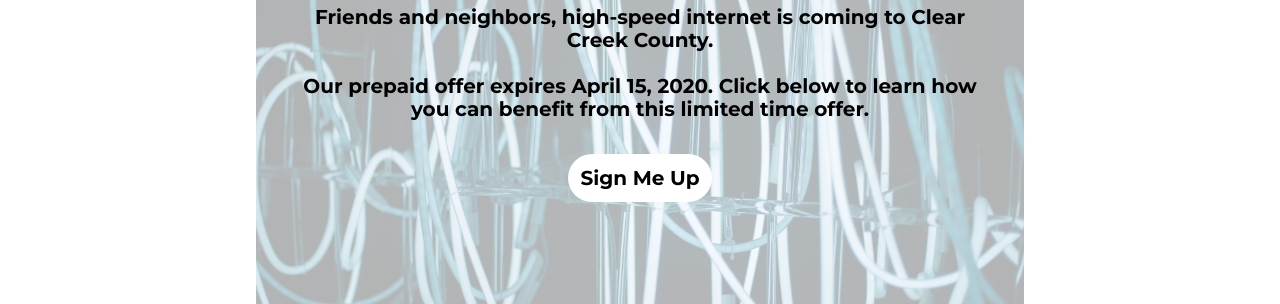
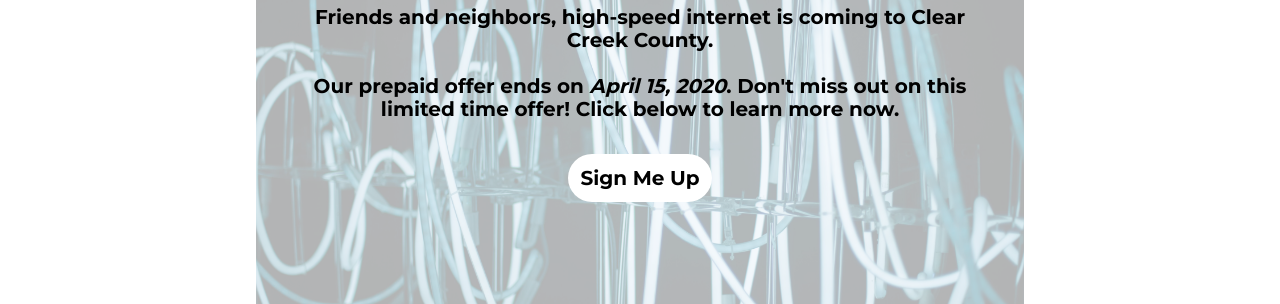
Before and after one commit to melleehall/clear-creek-broadband, a plain HTML site: page index.html in a window 1280 px wide. Shown: the part 422-726 px from the top of the page. Drawn offline with nearby package versions, Linux system fonts and the light colour scheme.

Commit message:
Updated wording of Latest News

```diff
--- a/index.html
+++ b/index.html
@@ -51,7 +51,7 @@
                             <h2 class='latest'>Latest News</h2>
                             <p>
                                 Friends and neighbors, high-speed internet is coming to Clear Creek County. <br><br>
-                                Our prepaid offer expires April 15, 2020.  Click below to learn how you can benefit from this limited time offer. <br><br><br>
+                                Our prepaid offer ends on <em>April 15, 2020</em>.  Don't miss out on this limited time offer! Click below to learn more now. <br><br><br>
                             </p>
                             <a href='#signup-desktop' id='signup-desktop' class='signup-btn' role='button' aria-pressed='false'>Sign Me Up</a>
                         </section>
```
